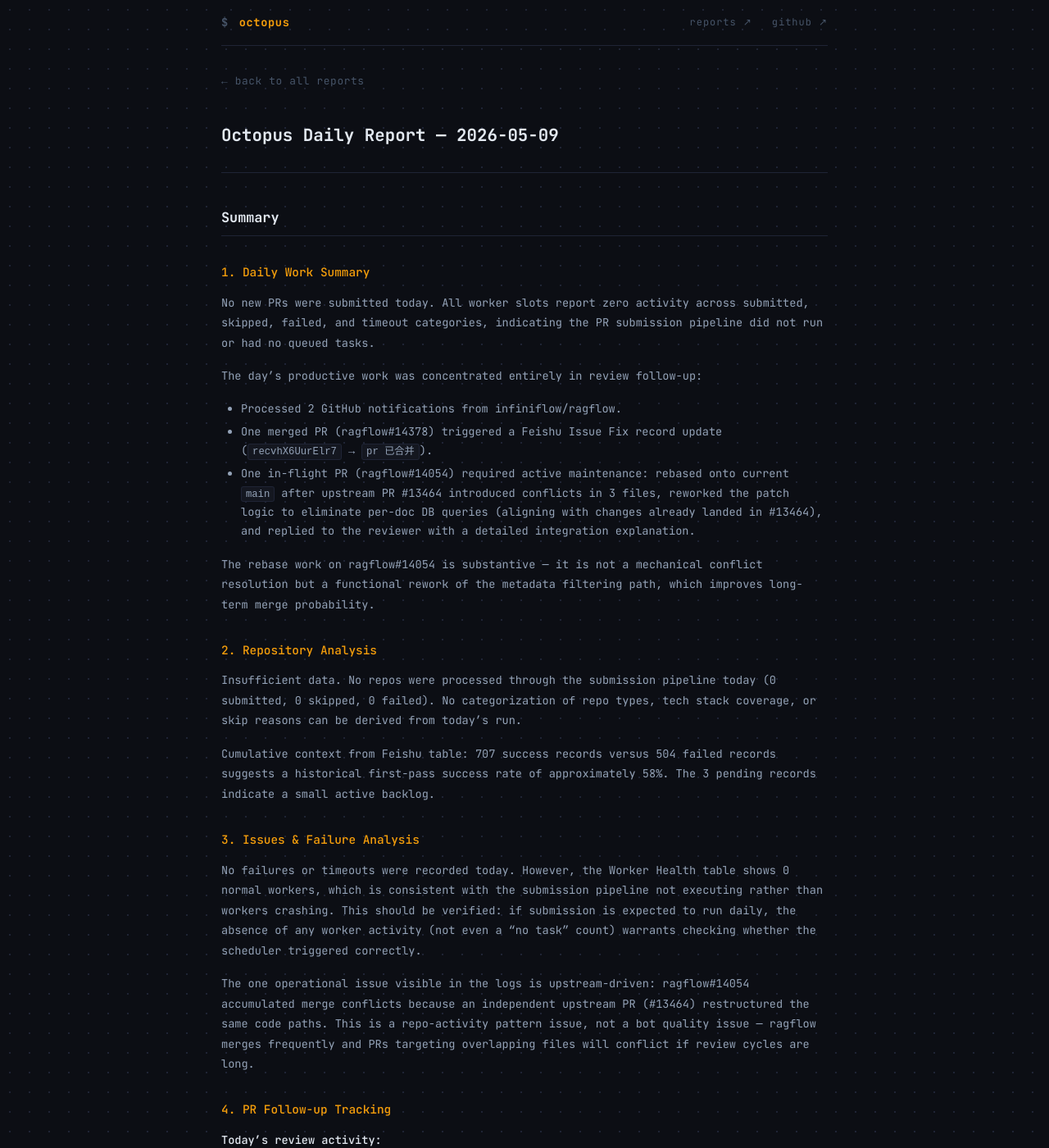
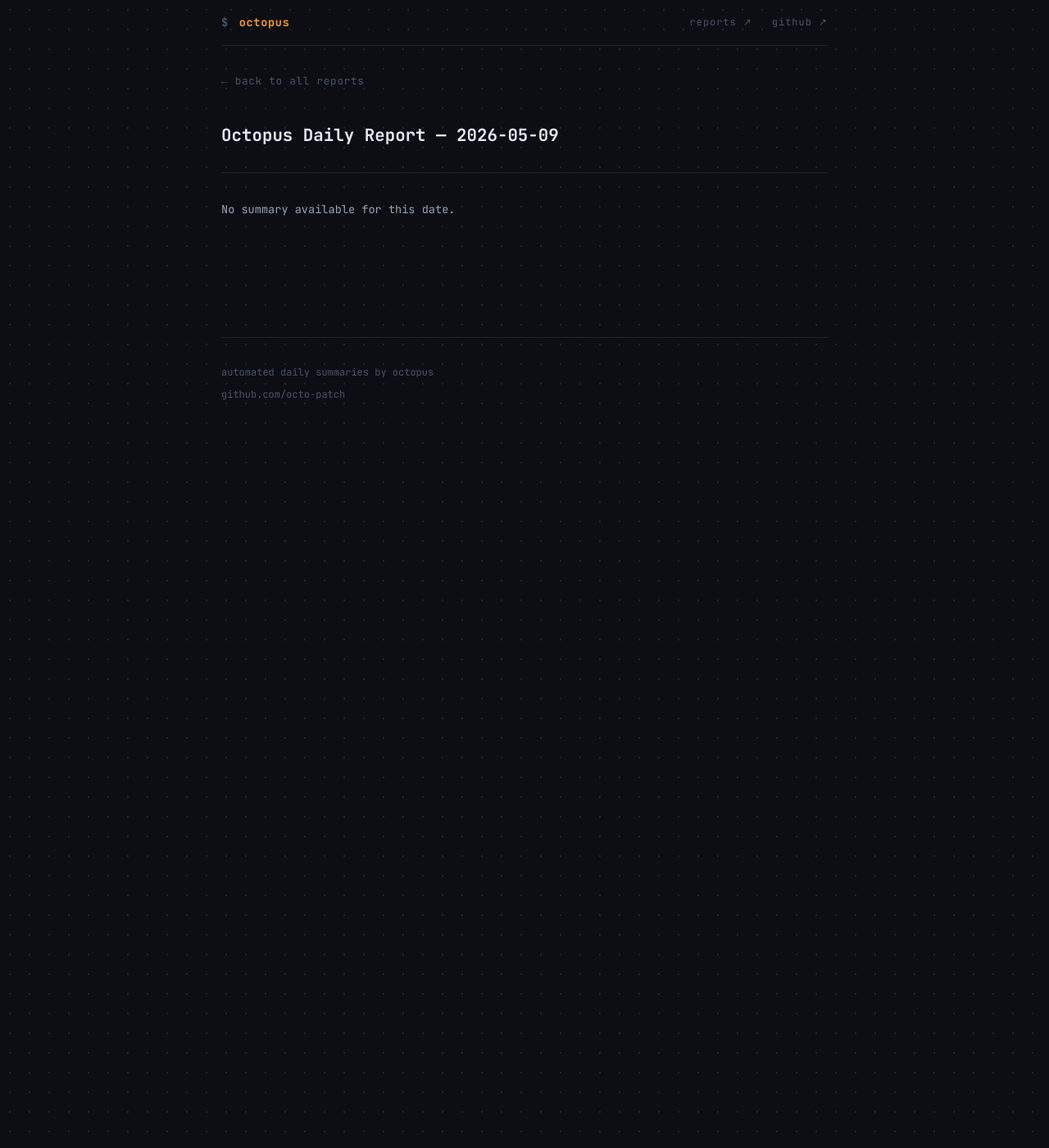
Before and after one commit to octo-patch/daily-reports, a Jekyll site: the page built from 2026-05/2026-05-09.md, in a window 1280 px wide and 1400 px high. Shown: the whole window at 82% size. Built offline with Jekyll 4.4.1, drawn with Linux system fonts in a browser that asks for light colours; some of the changed text lies outside the part shown.

Commit message:
daily report: 2026-05-09

```diff
--- a/2026-05/2026-05-09.md
+++ b/2026-05/2026-05-09.md
@@ -1,56 +1,7 @@
 ---
 layout: report
 title: "Octopus Daily Report — 2026-05-09"
-summary: "No new PRs were submitted today. All worker slots report zero activity across submitted, skipped, failed, and timeout categories, indicating the PR submission pipeline did not run or had no queued tas"
+summary: "No summary available."
 ---
 
-## Summary
-
-### 1. Daily Work Summary
-
-No new PRs were submitted today. All worker slots report zero activity across submitted, skipped, failed, and timeout categories, indicating the PR submission pipeline did not run or had no queued tasks.
-
-The day's productive work was concentrated entirely in review follow-up:
-
-- Processed 2 GitHub notifications from infiniflow/ragflow.
-- One merged PR (ragflow#14378) triggered a Feishu Issue Fix record update (`recvhX6UurElr7` → `pr 已合并`).
-- One in-flight PR (ragflow#14054) required active maintenance: rebased onto current `main` after upstream PR #13464 introduced conflicts in 3 files, reworked the patch logic to eliminate per-doc DB queries (aligning with changes already landed in #13464), and replied to the reviewer with a detailed integration explanation.
-
-The rebase work on ragflow#14054 is substantive — it is not a mechanical conflict resolution but a functional rework of the metadata filtering path, which improves long-term merge probability.
-
-### 2. Repository Analysis
-
-Insufficient data. No repos were processed through the submission pipeline today (0 submitted, 0 skipped, 0 failed). No categorization of repo types, tech stack coverage, or skip reasons can be derived from today's run.
-
-Cumulative context from Feishu table: 707 success records versus 504 failed records suggests a historical first-pass success rate of approximately 58%. The 3 pending records indicate a small active backlog.
-
-### 3. Issues & Failure Analysis
-
-No failures or timeouts were recorded today. However, the Worker Health table shows 0 normal workers, which is consistent with the submission pipeline not executing rather than workers crashing. This should be verified: if submission is expected to run daily, the absence of any worker activity (not even a "no task" count) warrants checking whether the scheduler triggered correctly.
-
-The one operational issue visible in the logs is upstream-driven: ragflow#14054 accumulated merge conflicts because an independent upstream PR (#13464) restructured the same code paths. This is a repo-activity pattern issue, not a bot quality issue — ragflow merges frequently and PRs targeting overlapping files will conflict if review cycles are long.
-
-### 4. PR Follow-up Tracking
-
-**Today's review activity:**
-
-| PR | Event | Action Taken |
-|----|-------|--------------|
-| ragflow#14378 | Merged | Feishu record updated to `pr 已合并` |
-| ragflow#14054 | Conflict reported by @zpf121 | Rebased, reworked patch, force-pushed, replied |
-
-**Maintainer feedback pattern (ragflow#14054):** The reviewer flagged merge conflicts rather than code quality issues, which is a maintenance signal, not a rejection. @zpf121 is actively engaged and the PR remains open after the rebase — this is a positive indicator for eventual merge.
-
-**Overall merge rate: 7.4% (63 / 854)**
-
-This is low. Likely contributing factors based on available data:
-
-- ragflow is a high-velocity repo; PRs targeting active files accumulate conflicts before reviewers respond, requiring repeated rebases that extend cycle time.
-- 504 historical failures in the Feishu table suggest a significant portion of submitted PRs targeted repos where the patch did not land cleanly, which would reduce the denominator-to-merge conversion rate.
-- No data is available today on closed PRs or explicit rejections, so maintainer responsiveness patterns cannot be assessed further.
-
-**Actionable suggestions:**
-
-1. For ragflow specifically, consider shortening the rebase check interval to catch conflicts earlier, given the repo's merge frequency.
-2. Audit the 504 failed Feishu records to determine what fraction are submission failures versus post-submission rejections — this split is necessary to distinguish bot-side issues from upstream selection issues.
-3. The 3 pending Feishu records should be reviewed to confirm they have not stalled.
+No summary available for this date.
```
